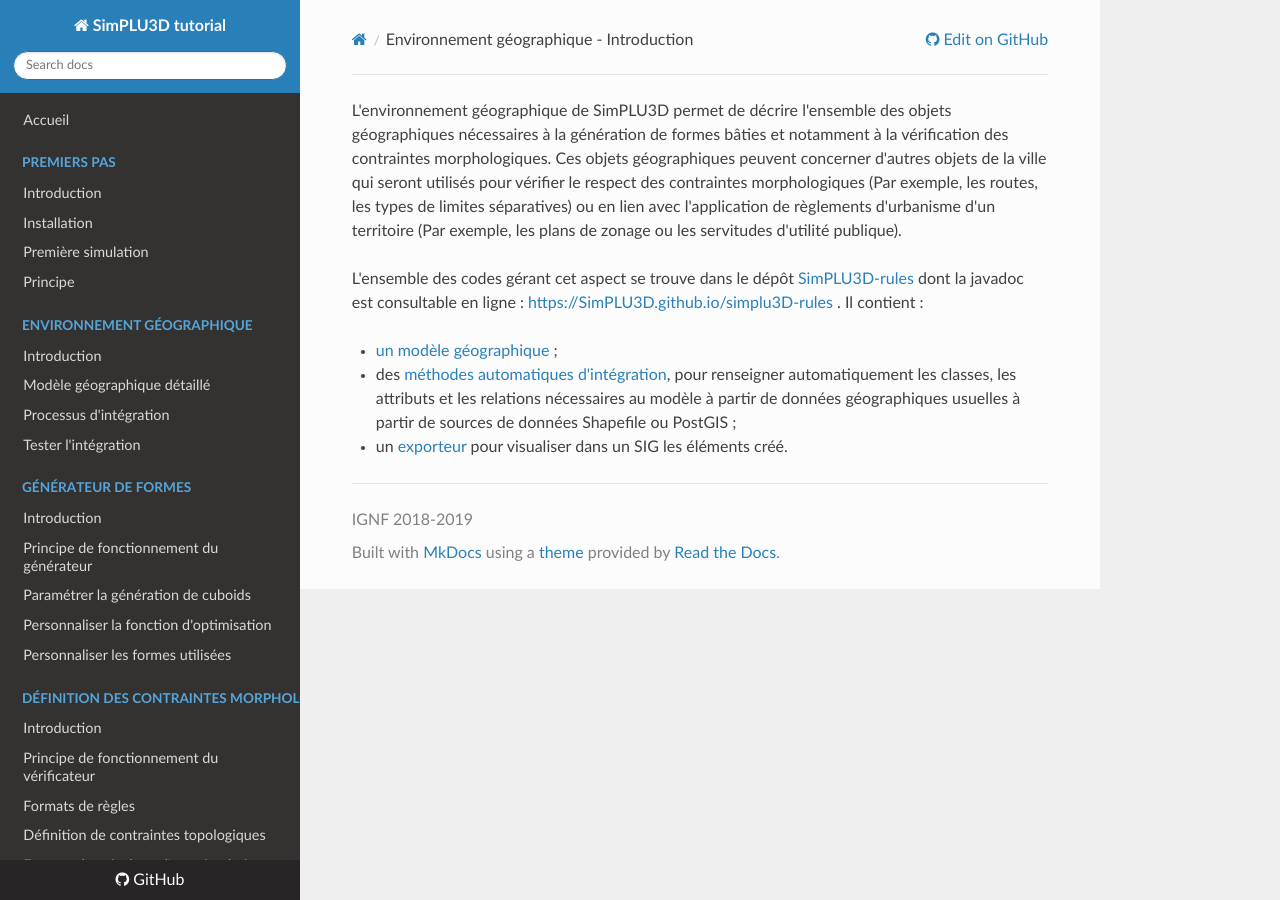
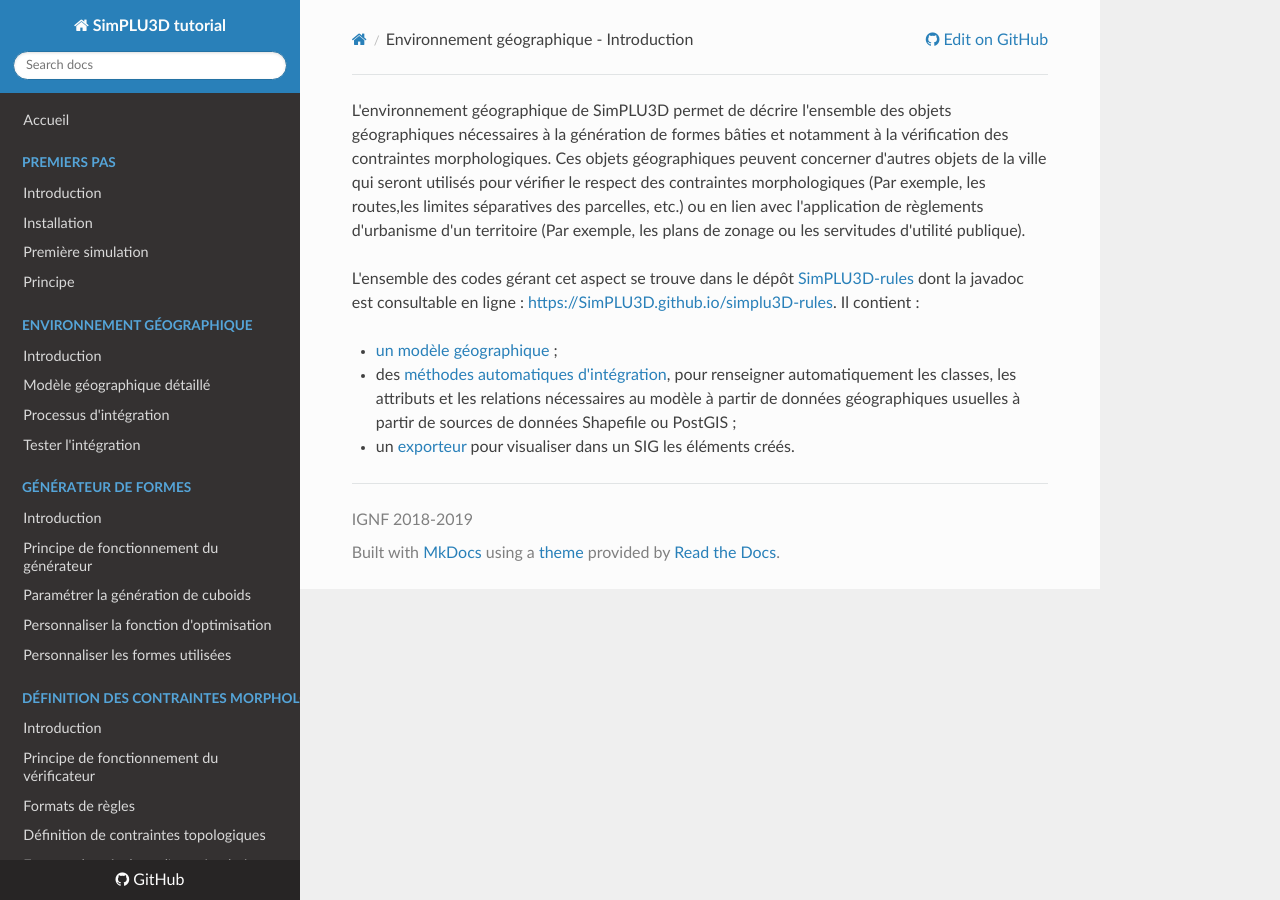
Before and after one commit to SimPLU3D/simplu3D-tutorial, an MkDocs documentation site: the page built from docs/envgeo/intro.md, in a window 1280 px wide. Built offline with MkDocs 1.6.1, drawn with Linux system fonts in a browser that asks for light colours; nearby versions of some CDN libraries.

Commit message:
Update intro.md

```diff
--- a/docs/envgeo/intro.md
+++ b/docs/envgeo/intro.md
@@ -6,10 +6,10 @@ date: 2018-10-26
 
 ---
 
-L'environnement géographique de SimPLU3D permet de décrire l'ensemble des objets géographiques nécessaires à la génération de formes bâties et notamment à la vérification des contraintes morphologiques. Ces objets géographiques peuvent concerner d'autres objets de la ville qui seront utilisés pour vérifier le respect des contraintes morphologiques (Par exemple, les routes, les types de limites séparatives) ou en lien avec l'application de règlements d'urbanisme d'un territoire (Par exemple, les plans de zonage ou les servitudes d'utilité publique).
+L'environnement géographique de SimPLU3D permet de décrire l'ensemble des objets géographiques nécessaires à la génération de formes bâties et notamment à la vérification des contraintes morphologiques. Ces objets géographiques peuvent concerner d'autres objets de la ville qui seront utilisés pour vérifier le respect des contraintes morphologiques (Par exemple, les routes,les limites séparatives des parcelles, etc.) ou en lien avec l'application de règlements d'urbanisme d'un territoire (Par exemple, les plans de zonage ou les servitudes d'utilité publique).
 
-L'ensemble des codes gérant cet aspect se trouve dans le dépôt [SimPLU3D-rules](https://github.com/SimPLU3D/simplu3D-rules) dont la javadoc est consultable en ligne : [https://SimPLU3D.github.io/simplu3D-rules](https://SimPLU3D.github.io/simplu3D-rules) . Il contient :
+L'ensemble des codes gérant cet aspect se trouve dans le dépôt [SimPLU3D-rules](https://github.com/SimPLU3D/simplu3D-rules) dont la javadoc est consultable en ligne : [https://SimPLU3D.github.io/simplu3D-rules](https://SimPLU3D.github.io/simplu3D-rules). Il contient :
 
 - [un modèle géographique](modelgeo.md) ;
 - des [méthodes automatiques d'intégration](integration.md), pour renseigner automatiquement les classes, les attributs et les relations nécessaires au modèle à partir de données géographiques usuelles à partir de sources de données Shapefile ou PostGIS ;
-- un [exporteur](integration-test.md) pour visualiser dans un SIG les éléments créé.
+- un [exporteur](integration-test.md) pour visualiser dans un SIG les éléments créés.
```
